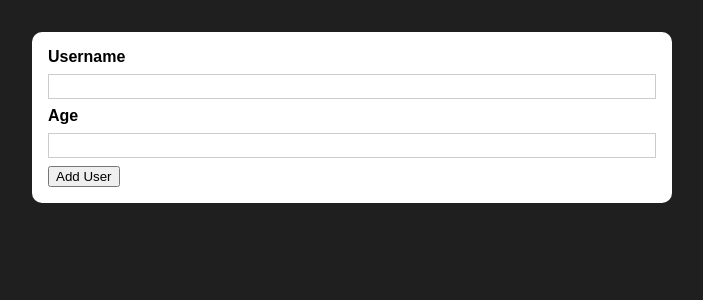
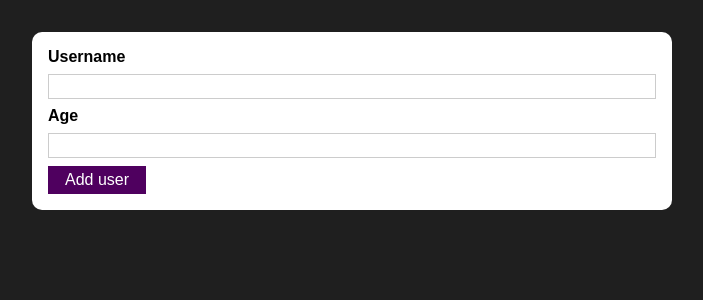
Before and after one commit to christiaanvdw/react-practice-project, a React (Create React App) app: page / in a window 1280 px wide. Shown: the top 300 px of the page, without its empty margins (288-991 px from the left). Built offline with nearby package versions, Linux system fonts and the light colour scheme.

Commit message:
resuable button component added

```diff
--- /dev/null
+++ b/src/components/UI/Button.js
@@ -0,0 +1,17 @@
+import React from "react";
+
+import classes from "./Button.module.css";
+
+const Button = (props) => {
+  return (
+    <button
+      className={classes.button}
+      type={props.type || "button"}
+      onClick={props.onClick}
+    >
+      {props.children}
+    </button>
+  );
+};
+
+export default Button;
--- /dev/null
+++ b/src/components/UI/Button.module.css
@@ -0,0 +1,18 @@
+.button {
+    font: inherit;
+    border: 1px solid #4f005f;
+    background: #4f005f;
+    color: white;
+    padding: 0.25rem 1rem;
+    cursor: pointer;
+  }
+
+  .button:hover,
+  .button:active {
+    background: #741188;
+    border-color: #741188;
+  }
+
+  .button:focus {
+    outline: none;
+  }
--- a/src/components/Users/AddUser.js
+++ b/src/components/Users/AddUser.js
@@ -1,10 +1,10 @@
 import React from "react";
 
 import Card from "../UI/Card";
-import classes from './AddUser.module.css';
+import Button from "../UI/Button";
+import classes from "./AddUser.module.css";
 
 const AddUser = (props) => {
-
   const AddUserHandler = (event) => {
     event.preventDefault();
   };
@@ -16,7 +16,7 @@
         <input id="username " type="text" />
         <label htmlFor="username">Age</label>
         <input id="username " type="number" />
-        <button type="submit">Add User</button>
+        <Button type='submit'>Add user</Button>
       </form>
     </Card>
   );
```
